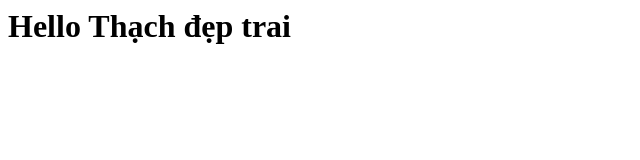
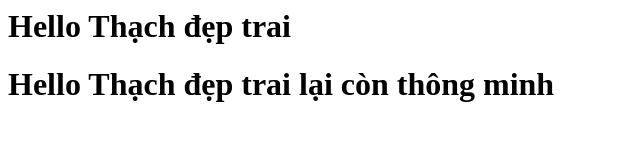
Before and after one commit to NguyenHuuThach/git-demo-Thach-dep-trai, a plain HTML site: page Index.html in a window 1280 px wide. Shown: the whole page, without its empty margins (0-640 px from the left). Drawn offline with Linux system fonts and the light colour scheme.

Commit message:
Update Index.html

```diff
--- a/Index.html
+++ b/Index.html
@@ -1 +1,2 @@
 <h1>Hello Thạch đẹp trai</h1>
+<h1>Hello Thạch đẹp trai lại còn thông minh</h1>
```
